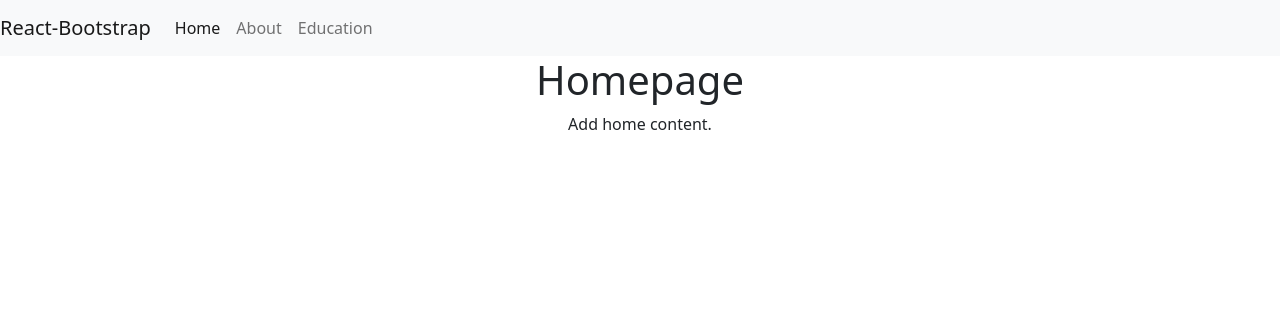
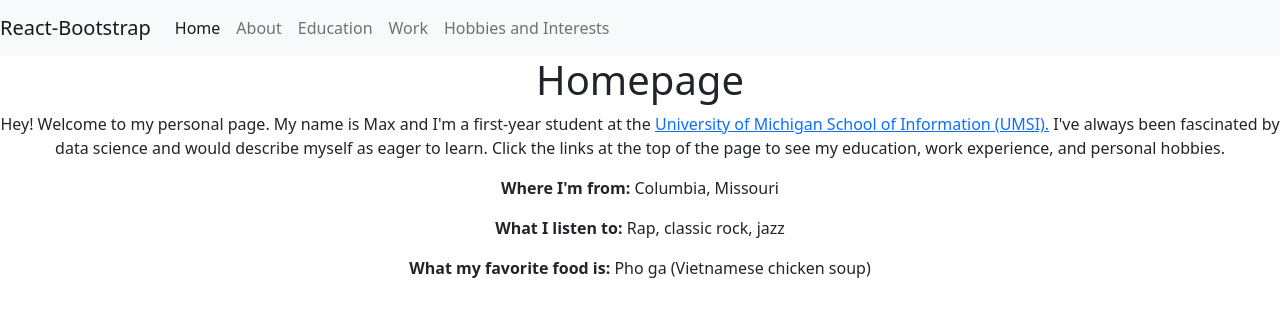
Before and after one commit to mrthorpe12/personal_portfolio, a React (Create React App) app in the folder portfolio/: page /home in a window 1280 px wide. Shown: the top 316 px of the page. Built offline with nearby package versions, Linux system fonts and the light colour scheme.

Commit message:
Add content to Home component.  Add links to bootstrap navbar.

```diff
--- a/portfolio/src/components/Home.js
+++ b/portfolio/src/components/Home.js
@@ -3,7 +3,17 @@ function Home() {
     return (
         <div>
             <h1>Homepage</h1>
-            <p>Add home content.</p>
+            <p>Hey! Welcome to my personal page. My name is Max and I'm a first-year student at the <a
+                href="http://si.umich.edu">University of Michigan School of Information (UMSI).</a> I've always been
+                fascinated by
+                data science and would describe myself as eager to learn. Click the links at the top of the page to see my
+                education, work experience, and personal hobbies.</p>
+            <p>            <strong>Where I'm from:</strong> Columbia, Missouri
+            </p>
+            <p>            <strong>What I listen to:</strong> Rap, classic rock, jazz
+            </p>
+            <p>            <strong>What my favorite food is:</strong> Pho ga (Vietnamese chicken soup)
+            </p>
         </div>
     )
 }
--- a/portfolio/src/components/Navigation.js
+++ b/portfolio/src/components/Navigation.js
@@ -19,6 +19,12 @@ export default class Navigation extends Component {
             <LinkContainer to="education">
               <Nav.Link>Education</Nav.Link>
             </LinkContainer>
+            <LinkContainer to="work">
+              <Nav.Link>Work</Nav.Link>
+            </LinkContainer>
+            <LinkContainer to="hobbies">
+              <Nav.Link>Hobbies and Interests</Nav.Link>
+            </LinkContainer>
           </Nav>
         </Navbar.Collapse>
       </Navbar>
```
